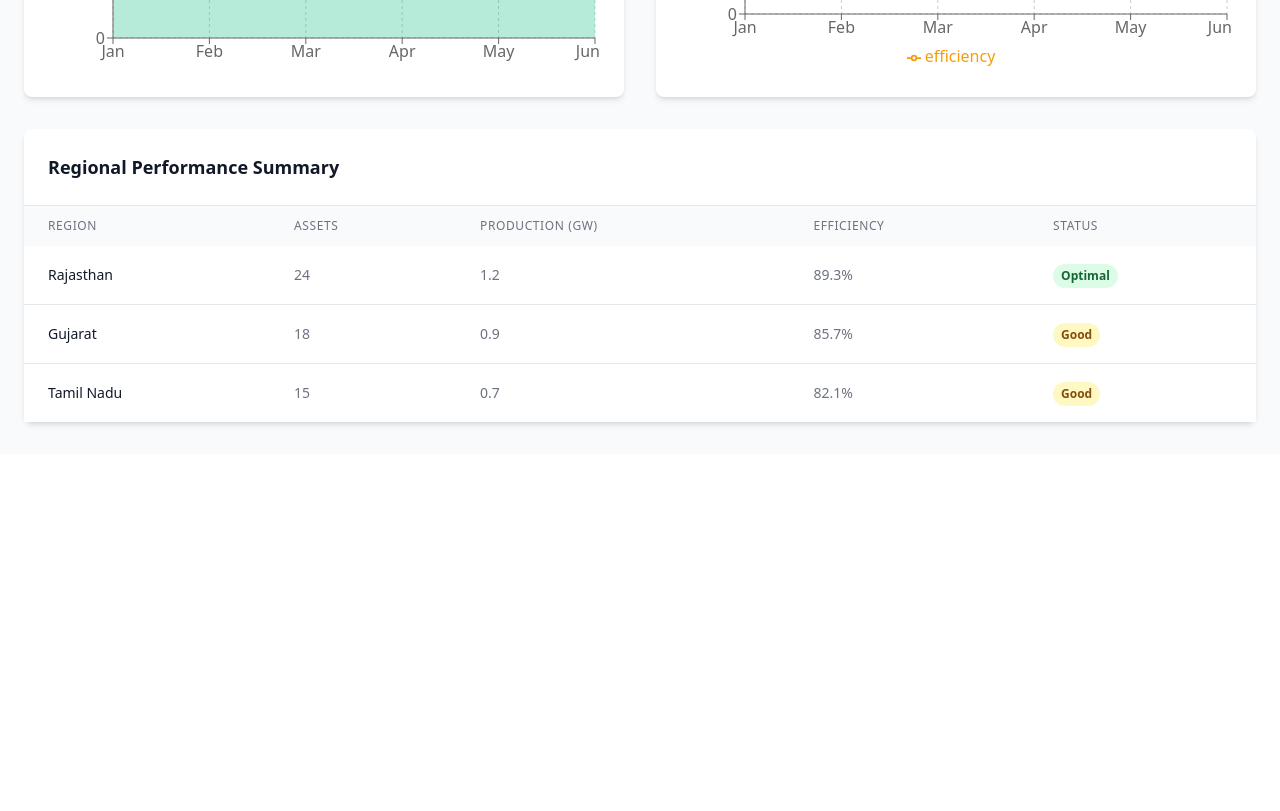
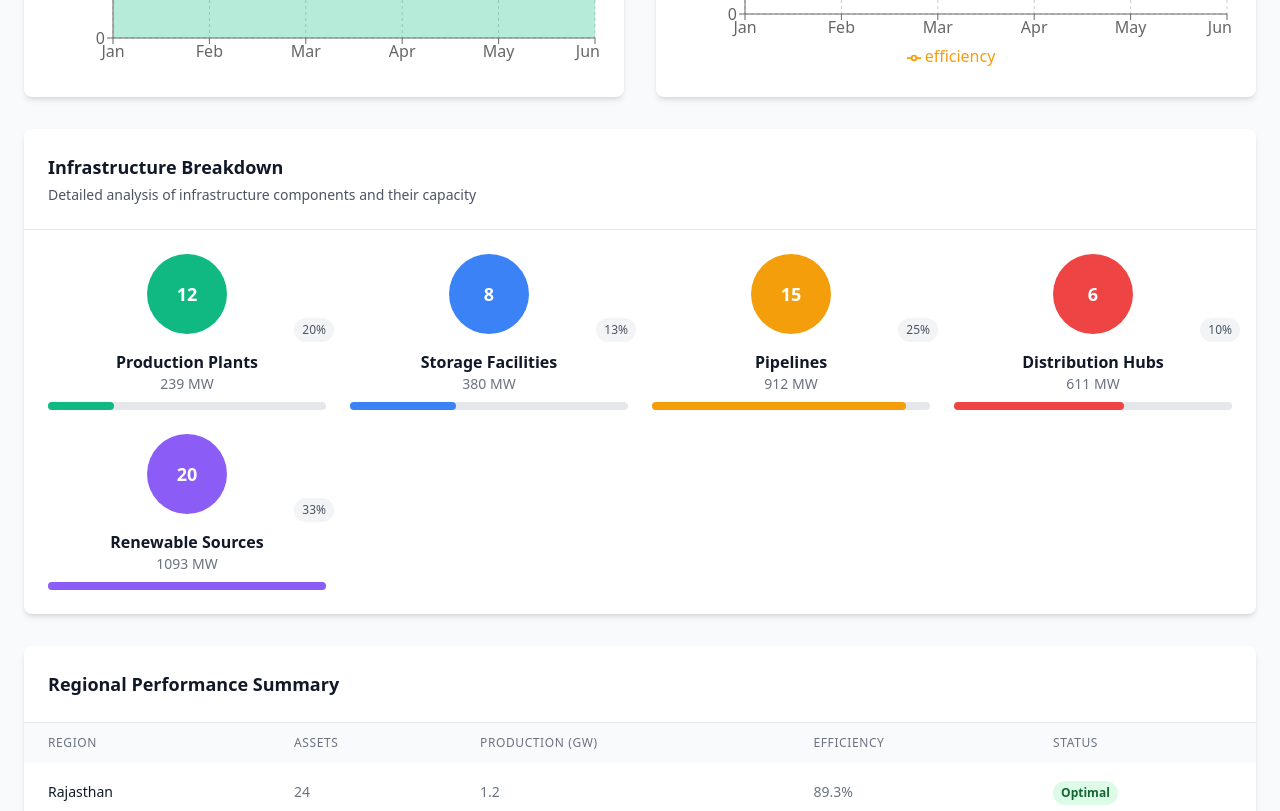
Before and after one commit to Viraj0711/Hackout_Bytebusters, a React (Vite) app: page /analytics in a window 1280 px wide. Shown: the part 1100-1911 px from the top of the page. Before the commit the page ends 1554 px from the top, so only its background shows below. Built offline with nearby package versions, Linux system fonts and the light colour scheme; no server answers; the database is empty.

Commit message:
committed

```diff
--- a/src/pages/Analytics.tsx
+++ b/src/pages/Analytics.tsx
@@ -22,7 +22,6 @@ import {
   BarChart3,
   PieChart as PieChartIcon,
   Activity,
-  Zap,
   Factory,
   Battery,
   Fuel
@@ -44,24 +43,43 @@ const Analytics = () => {
     );
   }
 
-  // Process data for charts
-  const assetTypeData = assets.reduce((acc, asset) => {
+  // Process data for charts - use mock data if no assets available
+  const mockAssetTypeData = {
+    'Production Plants': 12,
+    'Storage Facilities': 8,
+    'Pipelines': 15,
+    'Distribution Hubs': 6,
+    'Renewable Sources': 20
+  };
+
+  const mockStatusData = {
+    'Operational': 28,
+    'Under Construction': 15,
+    'Planned': 12,
+    'Maintenance': 6
+  };
+
+  const assetTypeData = assets.length > 0
+    ? assets.reduce((acc, asset) => {
         const key = asset.type.replace('_', ' ').replace(/\b\w/g, l => l.toUpperCase());
         acc[key] = (acc[key] || 0) + 1;
         return acc;
-  }, {} as Record<string, number>);
+      }, {} as Record<string, number>)
+    : mockAssetTypeData;
 
   const chartData = Object.entries(assetTypeData).map(([name, count]) => ({
     name,
     count,
-    capacity: Math.floor(Math.random() * 1000) + 100 // Mock capacity data
+    capacity: Math.floor(Math.random() * 1000) + 100
   }));
 
-  const statusData = assets.reduce((acc, asset) => {
+  const statusData = assets.length > 0
+    ? assets.reduce((acc, asset) => {
         const key = asset.status.replace('_', ' ').replace(/\b\w/g, l => l.toUpperCase());
         acc[key] = (acc[key] || 0) + 1;
         return acc;
-  }, {} as Record<string, number>);
+      }, {} as Record<string, number>)
+    : mockStatusData;
 
   const pieData = Object.entries(statusData).map(([name, value]) => ({
     name,
@@ -169,7 +187,7 @@ const Analytics = () => {
             <div className="flex items-center justify-between mb-6">
               <h3 className="text-lg font-semibold text-gray-900 flex items-center">
                 <BarChart3 className="w-5 h-5 mr-2 text-blue-500" />
-                Asset Distribution
+                Infrastructure Distribution
               </h3>
             </div>
             <ResponsiveContainer width="100%" height={300}>
@@ -189,7 +207,7 @@ const Analytics = () => {
             <div className="flex items-center justify-between mb-6">
               <h3 className="text-lg font-semibold text-gray-900 flex items-center">
                 <PieChartIcon className="w-5 h-5 mr-2 text-purple-500" />
-                Status Distribution
+                Project Status Overview
               </h3>
             </div>
             <ResponsiveContainer width="100%" height={300}>
@@ -204,7 +222,7 @@ const Analytics = () => {
                   fill="#8884d8"
                   dataKey="value"
                 >
-                  {pieData.map((entry, index) => (
+                  {pieData.map((_, index) => (
                     <Cell key={`cell-${index}`} fill={COLORS[index % COLORS.length]} />
                   ))}
                 </Pie>
@@ -215,7 +233,7 @@ const Analytics = () => {
         </div>
 
         {/* Time Series Charts */}
-        <div className="grid grid-cols-1 lg:grid-cols-2 gap-8">
+        <div className="grid grid-cols-1 lg:grid-cols-2 gap-8 mb-8">
           {/* Production Trend */}
           <div className="bg-white rounded-lg shadow-md p-6">
             <div className="flex items-center justify-between mb-6">
@@ -265,6 +283,48 @@ const Analytics = () => {
                 />
               </LineChart>
             </ResponsiveContainer>
+          </div>
+        </div>
+
+        {/* Infrastructure Breakdown */}
+        <div className="bg-white rounded-lg shadow-md mb-8">
+          <div className="p-6 border-b border-gray-200">
+            <h3 className="text-lg font-semibold text-gray-900">
+              Infrastructure Breakdown
+            </h3>
+            <p className="text-sm text-gray-600 mt-1">
+              Detailed analysis of infrastructure components and their capacity
+            </p>
+          </div>
+          <div className="p-6">
+            <div className="grid grid-cols-1 md:grid-cols-2 lg:grid-cols-4 gap-6">
+              {chartData.map((item, index) => (
+                <div key={item.name} className="text-center">
+                  <div className="relative">
+                    <div
+                      className="w-20 h-20 mx-auto rounded-full flex items-center justify-center text-white font-bold text-lg"
+                      style={{ backgroundColor: COLORS[index % COLORS.length] }}
+                    >
+                      {item.count}
+                    </div>
+                    <div className="absolute -bottom-2 -right-2 bg-gray-100 rounded-full px-2 py-1 text-xs font-medium text-gray-600">
+                      {((item.count / chartData.reduce((sum, d) => sum + d.count, 0)) * 100).toFixed(0)}%
+                    </div>
+                  </div>
+                  <h4 className="mt-4 font-semibold text-gray-900">{item.name}</h4>
+                  <p className="text-sm text-gray-500">{item.capacity} MW</p>
+                  <div className="mt-2 bg-gray-200 rounded-full h-2">
+                    <div
+                      className="h-2 rounded-full"
+                      style={{
+                        backgroundColor: COLORS[index % COLORS.length],
+                        width: `${Math.min((item.capacity / 1000) * 100, 100)}%`
+                      }}
+                    />
+                  </div>
+                </div>
+              ))}
+            </div>
           </div>
         </div>
 
--- a/vite.config.ts
+++ b/vite.config.ts
@@ -4,6 +4,9 @@ import react from '@vitejs/plugin-react';
 // https://vitejs.dev/config/
 export default defineConfig({
   plugins: [react()],
+  server: {
+    port: 8080,
+  },
   optimizeDeps: {
     exclude: ['lucide-react'],
   },
```
Also changed, not shown: 1 other file (tests, documents, lock files or other folders). Lines whose indentation alone changed are shown as unchanged.
